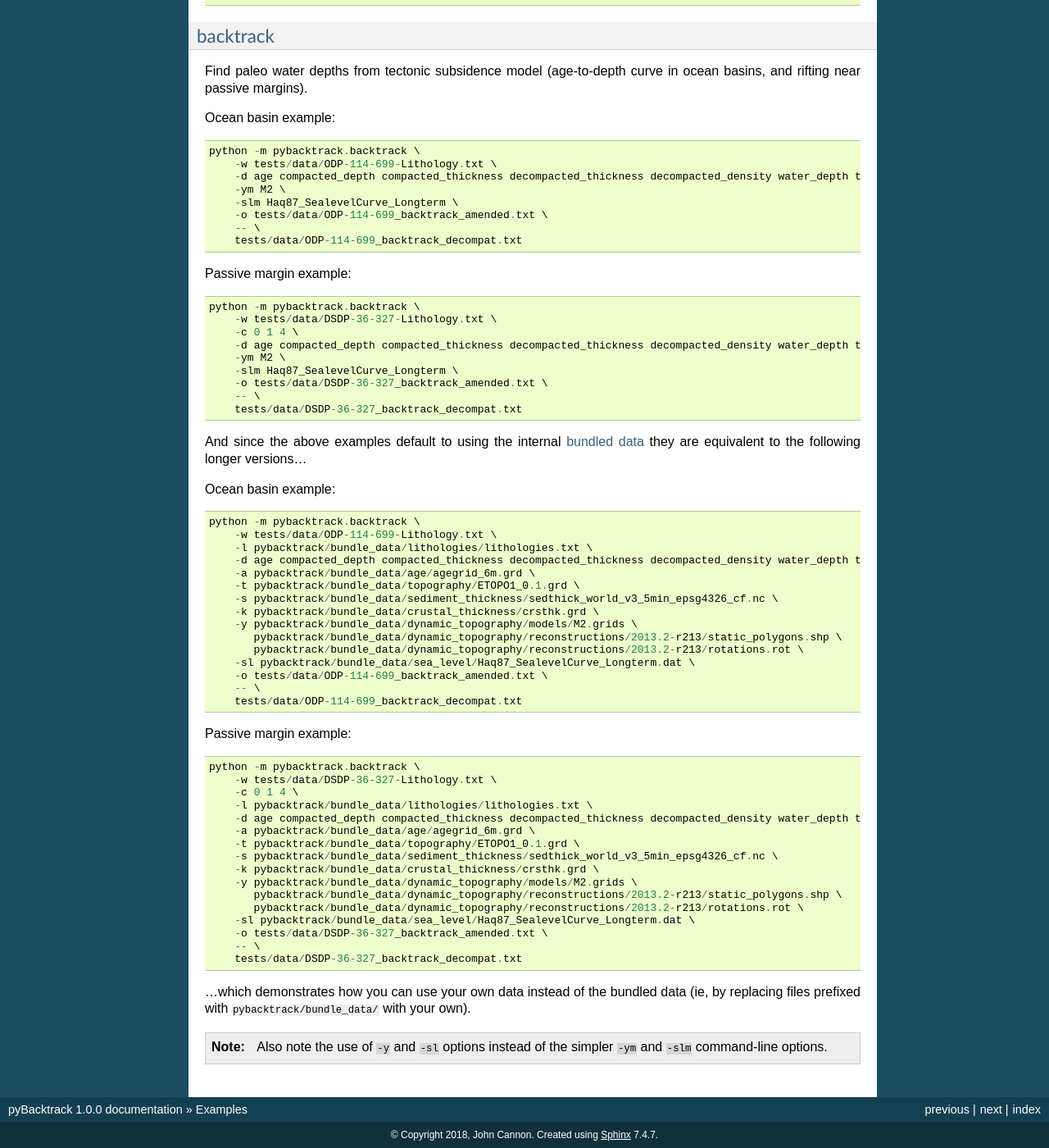
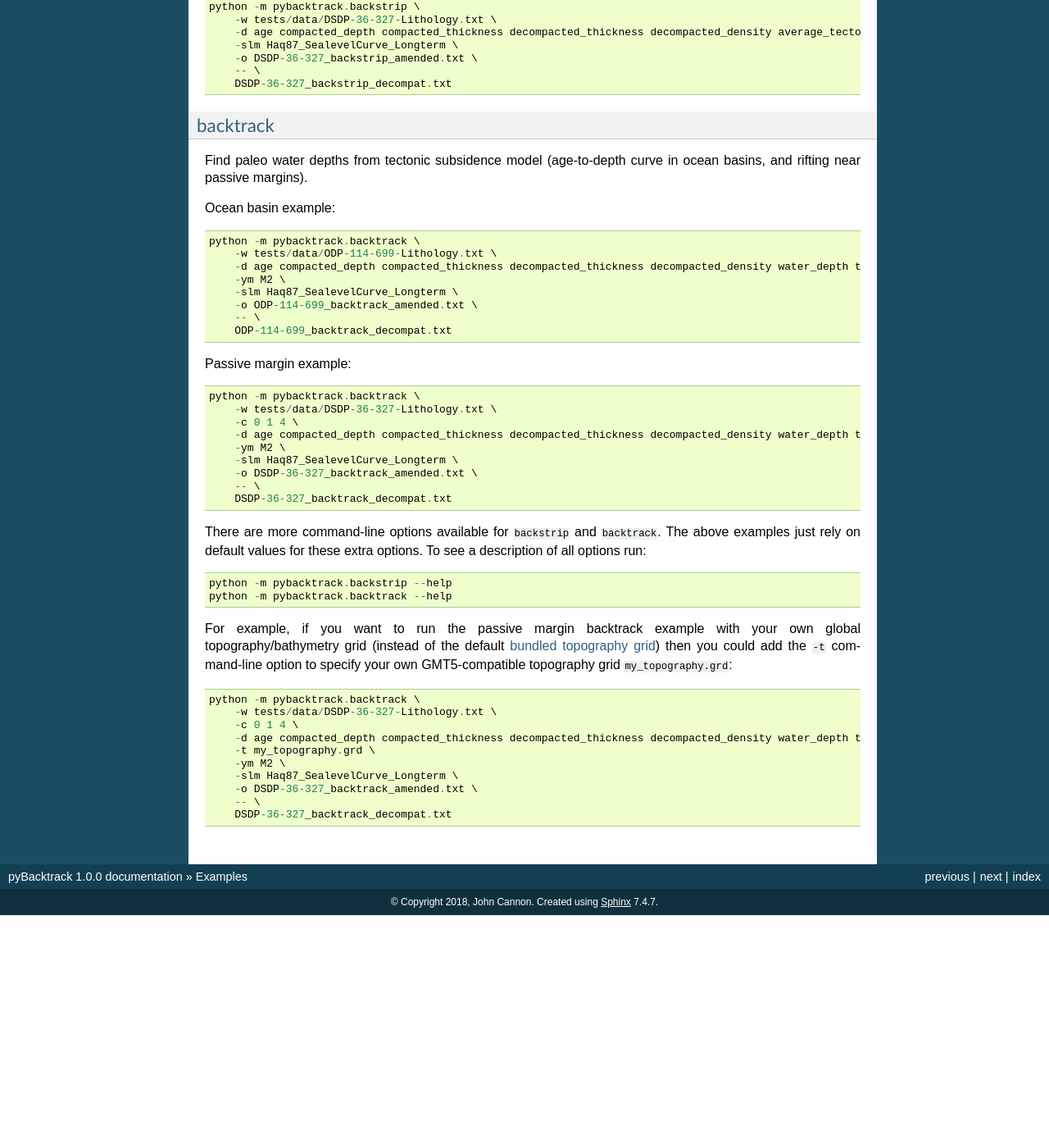
Before and after one commit to EarthByte/pyBacktrack, a Sphinx documentation site: the page built from docs/pybacktrack_examples.rst, in a window 1280 px wide and 1400 px high, scrolled down 1286 px. Shown: the whole window at 82% size. Built offline with Sphinx 7.4.7, drawn with Linux system fonts in a browser that asks for light colours; after the commit the page ends 2402 px from its top, so only the background shows below that; some of the changed text lies outside the part shown.

Commit message:
More clearly state (in docs) where the test data (used in examples) comes from.
Also remove explicit mention on bundled data file paths. The user should not have to specify any of these, so it's just confusing.

```diff
--- a/docs/pybacktrack_examples.rst
+++ b/docs/pybacktrack_examples.rst
@@ -14,6 +14,9 @@ Scripts
 
 In all scripts use the ``--help`` option to see full details (eg, ``python -m pybacktrack.backtrack --help``).
 
+.. note:: | The input files used in the examples below are available from the ``tests/data/`` directory of the `pyBacktrack source code <https://github.com/EarthByte/pyBacktrack>`_.
+          | If you want to run these examples you can download that test data, or you can use your own input files (such as your own ocean drill site files).
+
 age_to_depth
 ^^^^^^^^^^^^
 
@@ -27,7 +30,7 @@ For example:
         -m GDH1 \
         -r \
         tests/data/test_ages.txt \
-        tests/data/test_depths_from_ages.txt
+        test_depths_from_ages.txt
 
 Currently supports two models:
 
@@ -49,7 +52,7 @@ For example, to read a file containing depths and write a file containing interp
         -r \
         -c tests/data/ODP-114-699_age-depth-model.txt \
         tests/data/ODP-114-699_strat_boundaries.txt \
-        tests/data/ODP-114-699_strat_boundaries_age_depth.txt
+        ODP-114-699_strat_boundaries_age_depth.txt
 
 .. note::This is a general interpolate script for piecewise linear ``y=f(x)``, so can be used for other types of data (hence the extra options).
 
@@ -64,13 +67,11 @@ For example:
 
     python -m pybacktrack.backstrip \
         -w tests/data/DSDP-36-327-Lithology.txt \
-        -l pybacktrack/bundle_data/lithologies/lithologies.txt \
         -d age compacted_depth compacted_thickness decompacted_thickness decompacted_density average_tectonic_subsidence average_water_depth lithology \
-        -s pybacktrack/bundle_data/sediment_thickness/sedthick_world_v3_5min_epsg4326_cf.nc \
-        -sl pybacktrack/bundle_data/sea_level/Haq87_SealevelCurve_Longterm.dat \
-        -o tests/data/DSDP-36-327_backstrip_amended.txt \
+        -slm Haq87_SealevelCurve_Longterm \
+        -o DSDP-36-327_backstrip_amended.txt \
         -- \
-        tests/data/DSDP-36-327_backstrip_decompat.txt
+        DSDP-36-327_backstrip_decompat.txt
 
 backtrack
 ^^^^^^^^^
@@ -86,9 +87,9 @@ Ocean basin example:
         -d age compacted_depth compacted_thickness decompacted_thickness decompacted_density water_depth tectonic_subsidence lithology \
         -ym M2 \
         -slm Haq87_SealevelCurve_Longterm \
-        -o tests/data/ODP-114-699_backtrack_amended.txt \
+        -o ODP-114-699_backtrack_amended.txt \
         -- \
-        tests/data/ODP-114-699_backtrack_decompat.txt
+        ODP-114-699_backtrack_decompat.txt
 
 Passive margin example:
 
@@ -100,53 +101,29 @@ Passive margin example:
         -d age compacted_depth compacted_thickness decompacted_thickness decompacted_density water_depth tectonic_subsidence lithology \
         -ym M2 \
         -slm Haq87_SealevelCurve_Longterm \
-        -o tests/data/DSDP-36-327_backtrack_amended.txt \
+        -o DSDP-36-327_backtrack_amended.txt \
         -- \
-        tests/data/DSDP-36-327_backtrack_decompat.txt
+        DSDP-36-327_backtrack_decompat.txt
 
-And since the above examples default to using the internal :ref:`bundled data<pybacktrack_bundle_data>` they are equivalent to the following longer versions...
-
-Ocean basin example:
+There are more command-line options available for ``backstrip`` and ``backtrack``. The above examples just rely on default values for these extra options. To see a description of all options run:
 
 .. code-block:: python
 
-    python -m pybacktrack.backtrack \
-        -w tests/data/ODP-114-699-Lithology.txt \
-        -l pybacktrack/bundle_data/lithologies/lithologies.txt \
-        -d age compacted_depth compacted_thickness decompacted_thickness decompacted_density water_depth tectonic_subsidence lithology \
-        -a pybacktrack/bundle_data/age/agegrid_6m.grd \
-        -t pybacktrack/bundle_data/topography/ETOPO1_0.1.grd \
-        -s pybacktrack/bundle_data/sediment_thickness/sedthick_world_v3_5min_epsg4326_cf.nc \
-        -k pybacktrack/bundle_data/crustal_thickness/crsthk.grd \
-        -y pybacktrack/bundle_data/dynamic_topography/models/M2.grids \
-           pybacktrack/bundle_data/dynamic_topography/reconstructions/2013.2-r213/static_polygons.shp \
-           pybacktrack/bundle_data/dynamic_topography/reconstructions/2013.2-r213/rotations.rot \
-        -sl pybacktrack/bundle_data/sea_level/Haq87_SealevelCurve_Longterm.dat \
-        -o tests/data/ODP-114-699_backtrack_amended.txt \
-        -- \
-        tests/data/ODP-114-699_backtrack_decompat.txt
+    python -m pybacktrack.backstrip --help
+    python -m pybacktrack.backtrack --help
 
-Passive margin example:
+For example, if you want to run the passive margin backtrack example with your own global topography/bathymetry grid (instead of the default :ref:`bundled topography grid<pybacktrack_bundle_data>`)
+then you could add the ``-t`` command-line option to specify your own GMT5-compatible topography grid ``my_topography.grd``:
 
 .. code-block:: python
 
     python -m pybacktrack.backtrack \
         -w tests/data/DSDP-36-327-Lithology.txt \
         -c 0 1 4 \
-        -l pybacktrack/bundle_data/lithologies/lithologies.txt \
         -d age compacted_depth compacted_thickness decompacted_thickness decompacted_density water_depth tectonic_subsidence lithology \
-        -a pybacktrack/bundle_data/age/agegrid_6m.grd \
-        -t pybacktrack/bundle_data/topography/ETOPO1_0.1.grd \
-        -s pybacktrack/bundle_data/sediment_thickness/sedthick_world_v3_5min_epsg4326_cf.nc \
-        -k pybacktrack/bundle_data/crustal_thickness/crsthk.grd \
-        -y pybacktrack/bundle_data/dynamic_topography/models/M2.grids \
-           pybacktrack/bundle_data/dynamic_topography/reconstructions/2013.2-r213/static_polygons.shp \
-           pybacktrack/bundle_data/dynamic_topography/reconstructions/2013.2-r213/rotations.rot \
-        -sl pybacktrack/bundle_data/sea_level/Haq87_SealevelCurve_Longterm.dat \
-        -o tests/data/DSDP-36-327_backtrack_amended.txt \
+        -t my_topography.grd \
+        -ym M2 \
+        -slm Haq87_SealevelCurve_Longterm \
+        -o DSDP-36-327_backtrack_amended.txt \
         -- \
-        tests/data/DSDP-36-327_backtrack_decompat.txt
-
-...which demonstrates how you can use your own data instead of the bundled data (ie, by replacing files prefixed with ``pybacktrack/bundle_data/`` with your own).
-
-.. note:: Also note the use of ``-y`` and ``-sl`` options instead of the simpler ``-ym`` and ``-slm`` command-line options.
+        DSDP-36-327_backtrack_decompat.txt
```
Also changed, not shown: docs/pybacktrack_getting_started.rst (+10 -9 lines), 1 other file.
